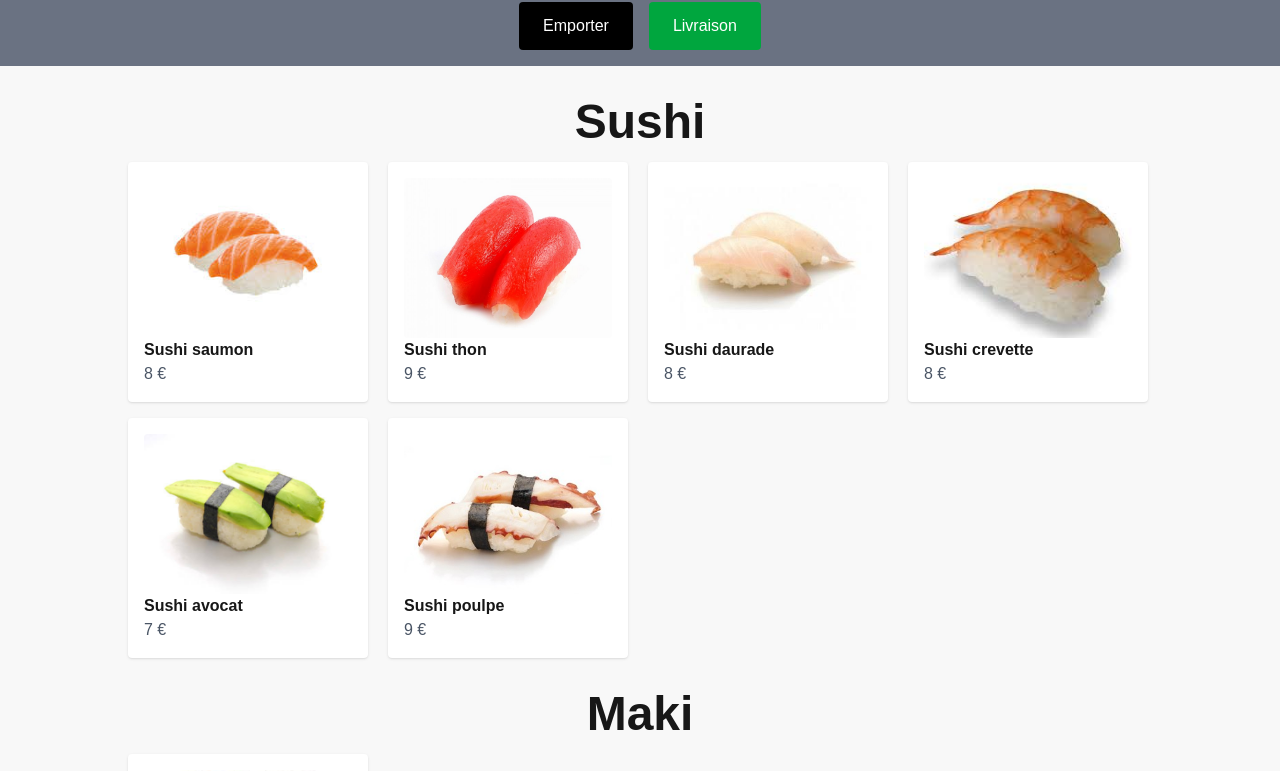
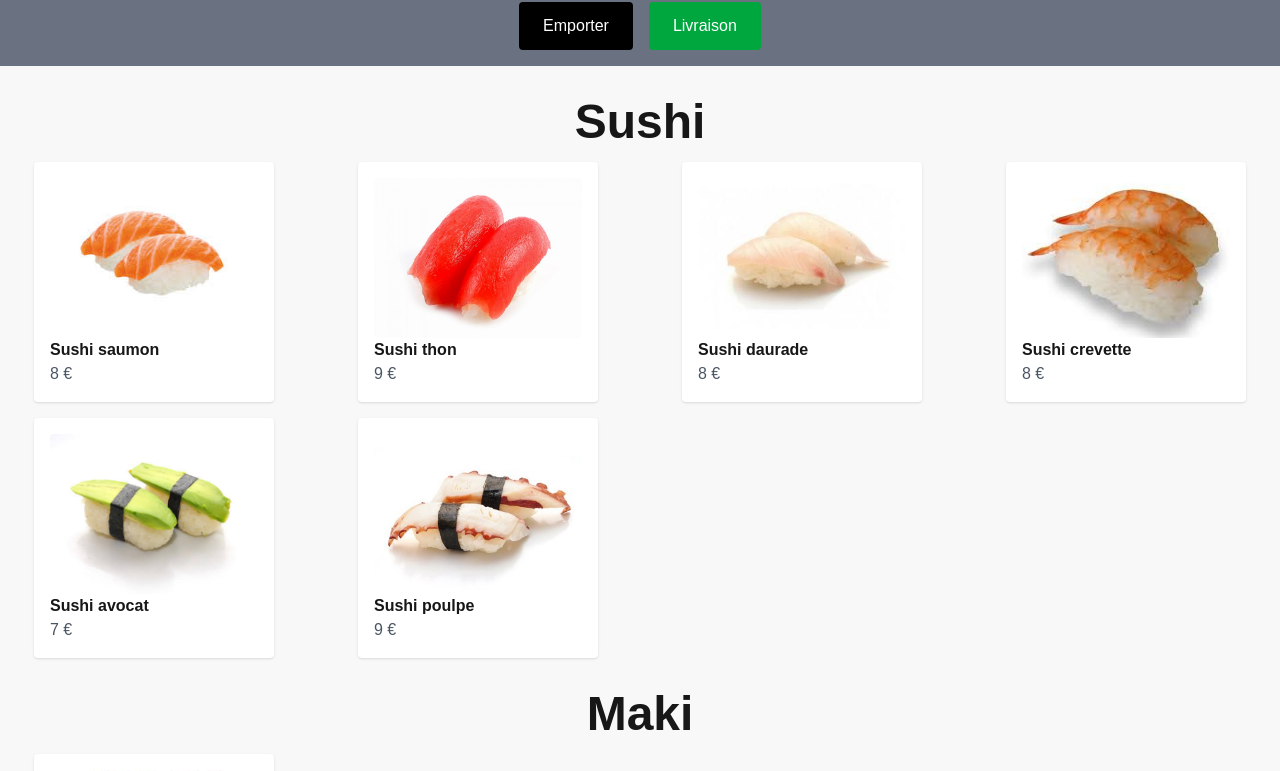
Before and after one commit to DavidLi760/SiteWeb, a Next.js app in the folder restaurant-app/: page / in a window 1280 px wide. Shown: the part 414-1185 px from the top of the page. Built offline with nearby package versions, Linux system fonts and the light colour scheme.

Commit message:
center image

```diff
--- a/restaurant-app/components/Category.tsx
+++ b/restaurant-app/components/Category.tsx
@@ -9,7 +9,7 @@
     <section id={id} className="mt-8 scroll-mt-24">
       <h2 className="text-5xl font-bold mb-4 text-center">{title}</h2>
 
-      <div className="grid grid-cols-2 sm:grid-cols-2 md:grid-cols-4 gap-4 mx-auto max-w-5xl">
+      <div className="grid grid-cols-2 sm:grid-cols-2 md:grid-cols-4 gap-4 mx-auto justify-items-center">
         {children}
       </div>
     </section>
```
